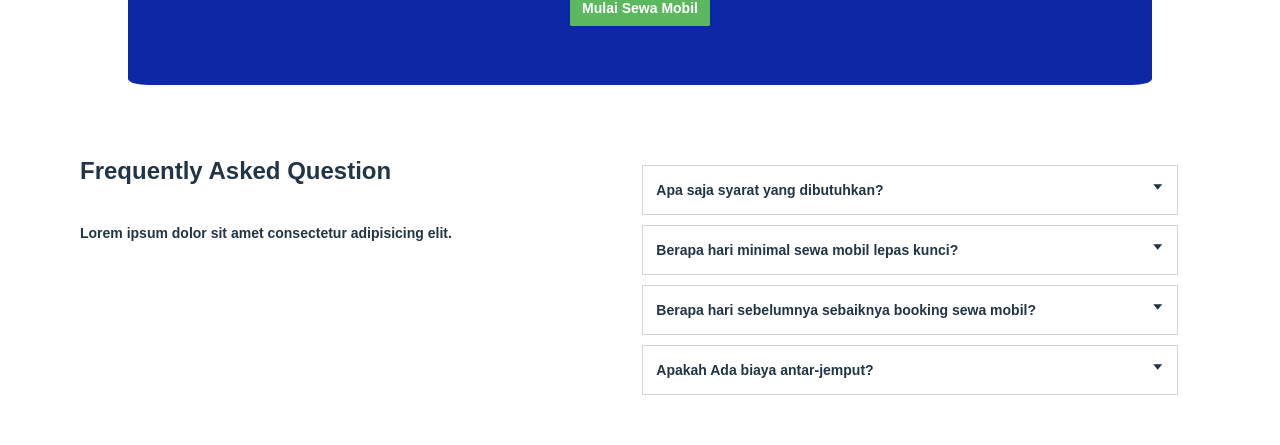
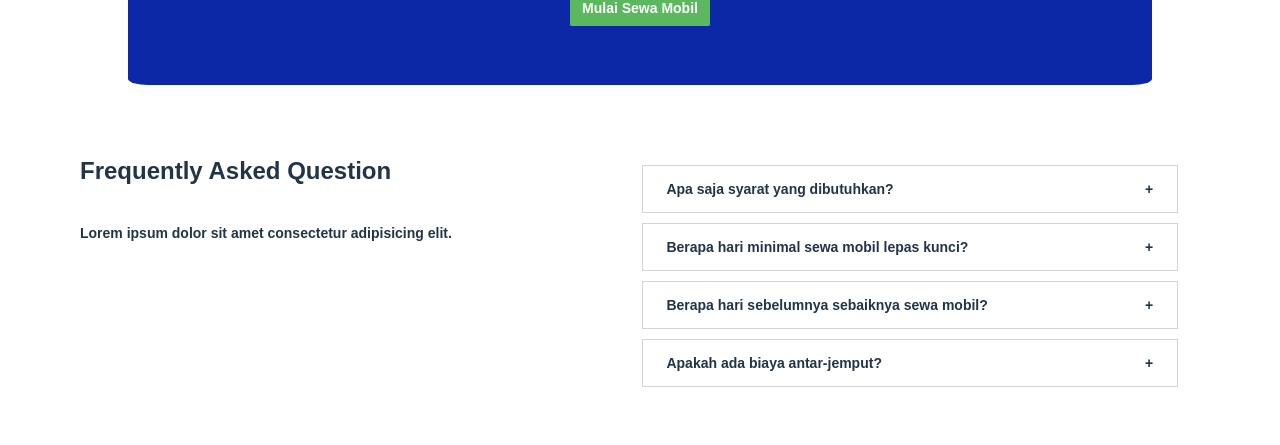
Before and after one commit to mirawdy/BINAR-GOLD-REACT, a React (Vite) app: page / in a window 1280 px wide. Shown: the part 2359-2804 px from the top of the page. Built offline with nearby package versions, Linux system fonts and the light colour scheme.

Commit message:
creating accordion for FAQ

```diff
--- a/src/components/CarDisplay/CarDisplay.css
+++ b/src/components/CarDisplay/CarDisplay.css
@@ -92,7 +92,7 @@
     }
 
     .carPrice {
-        font-size: 14px;
+        font-size: 13px;
         line-height: 24px;
     }
 }
@@ -152,7 +152,7 @@
     }
 
     .carPrice {
-        font-size: 14px;
+        font-size: 13px;
         line-height: 16px;
     }
 }
--- a/src/components/SectionFAQ/SectionFAQ.css
+++ b/src/components/SectionFAQ/SectionFAQ.css
@@ -18,9 +18,9 @@
     align-content: center;
 }
 
-
 .section-lima-accordion{
     width: 65%;
+    height: auto;
     display: flex;
     flex-direction: column;
     justify-content: flex-start;
@@ -32,7 +32,9 @@
 .accordion-title{
     margin-top: 10px;
     width: 80%;
+    height: 3rem;
     border-width: 1px;
+    border-radius: 0%;
     border-style: double;
     border-color: #D4D4D4;
     display: flex;
@@ -44,20 +46,16 @@
 }
 
 .accordion-content{
-    display:none;
     width: 80%;
+    height: 3rem;
+    display: flex;
+    justify-content: flex-start;
+    align-items: center;
     border-width: 1px;
     border-style: double;
     border-color: #D4D4D4;
     padding-left: 2%;
     padding-right: 2%;
-}
-
-
-.accordion-title > span{
-    font-size: 20px;
-    font-weight: 700;
-    padding-top: 10px;
 }
 
 .section-lima-FAQ > h2{
@@ -74,7 +72,8 @@
     font-weight: 700;
 }
 
-.accordion-title > p{
+.accordion-title > div{
+    padding: 0% 2%;
     font-size: 14px;
     font-family: Arial, Helvetica, sans-serif;
     line-height: 20px;
@@ -82,7 +81,8 @@
 }
 
 .accordion-content > p{
-    font-size: 14px;
+    padding: 0% 2%;
+    font-size: 12px;
     font-family: Arial, Helvetica, sans-serif;
     line-height: 20px;
     font-weight: 700;
--- a/src/components/SectionFAQ/index.jsx
+++ b/src/components/SectionFAQ/index.jsx
@@ -1,6 +1,24 @@
 import './SectionFAQ.css'
+import React, { useState } from "react";
 
 function FAQ(){
+    const [show1, setShow1] = useState(false);
+    const handleOpen1 = () => {
+        setShow1(!show1);};
+
+    const [show2, setShow2] = useState(false);
+    const handleOpen2 = () => {
+        setShow2(!show2);};
+
+        const [show3, setShow3] = useState(false);
+        const handleOpen3 = () => {
+            setShow3(!show3);};
+
+            const [show4, setShow4] = useState(false);
+            const handleOpen4 = () => {
+                setShow4(!show4);};
+
+
     return(
         <>
         <section className="section-lima">
@@ -10,41 +28,42 @@ function FAQ(){
             </div>
 
             <div className="section-lima-accordion">
-                <div className="accordion-title">
-                    <p>Apa saja syarat yang dibutuhkan?</p>
-                    <span>&#129171;</span>
+                <div className="accordion-title" onClick={handleOpen1}>
+                    <div><p>Apa saja syarat yang dibutuhkan?</p></div>
+                    <div className="sign">{show1 ? '-' : '+'}</div>
                 </div>
+                {show1 && (
+                <div className="accordion-content">
+                    <p>Lorem ipsum, dolor sit amet consectetur adipisicing elit.</p>
+                </div>)}
 
+                <div className="accordion-title" onClick={handleOpen2}>
+                    <div><p>Berapa hari minimal sewa mobil lepas kunci?</p></div>
+                    <div className="sign">{show2 ? '-' : '+'}</div>
+                    </div>
+                {show2 && (
                 <div className="accordion-content">
-                    <p>Lorem ipsum, dolor sit amet consectetur adipisicing elit. </p>
-                </div>
+                    <p>Lorem ipsum, dolor sit amet consectetur adipisicing elit.</p>
+                </div>)}
 
-                <div className="accordion-title">
-                    <p>Berapa hari minimal sewa mobil lepas kunci?</p>
-                    <span>&#129171;</span>
-                </div>
+                <div className="accordion-title" onClick={handleOpen3}>
+                    <div><p>Berapa hari sebelumnya sebaiknya sewa mobil?</p></div>
+                    <div className="sign">{show3 ? '-' : '+'}</div>
+                    </div>
+                {show3 && (
+                <div className="accordion-content">
+                    <p>Lorem ipsum, dolor sit amet consectetur adipisicing elit.</p>
+                </div>)}
 
+                <div className="accordion-title" onClick={handleOpen4}>
+                    <div><p>Apakah ada biaya antar-jemput?</p></div>
+                    <div className="sign">{show4 ? '-' : '+'}</div>
+                    </div>
+                {show4 && (
                 <div className="accordion-content">
-                    <p>Lorem ipsum, dolor sit amet consectetur adipisicing elit. </p>
-                </div>
+                    <p>Lorem ipsum, dolor sit amet consectetur adipisicing elit.</p>
+                </div>)}
 
-                <div className="accordion-title">
-                    <p>Berapa hari sebelumnya sebaiknya booking sewa mobil?</p>
-                    <span>&#129171;</span>
-                </div>
-
-                <div className="accordion-content">
-                    <p>Lorem ipsum, dolor sit amet consectetur adipisicing elit. </p>
-                </div>
-
-                <div className="accordion-title">
-                    <p>Apakah Ada biaya antar-jemput?</p>
-                    <span>&#129171;</span>
-                </div>
-
-                <div className="accordion-content">
-                    <p>Lorem ipsum, dolor sit amet consectetur adipisicing elit. </p>
-                 </div>
             </div>
         </section>
         </>
```
